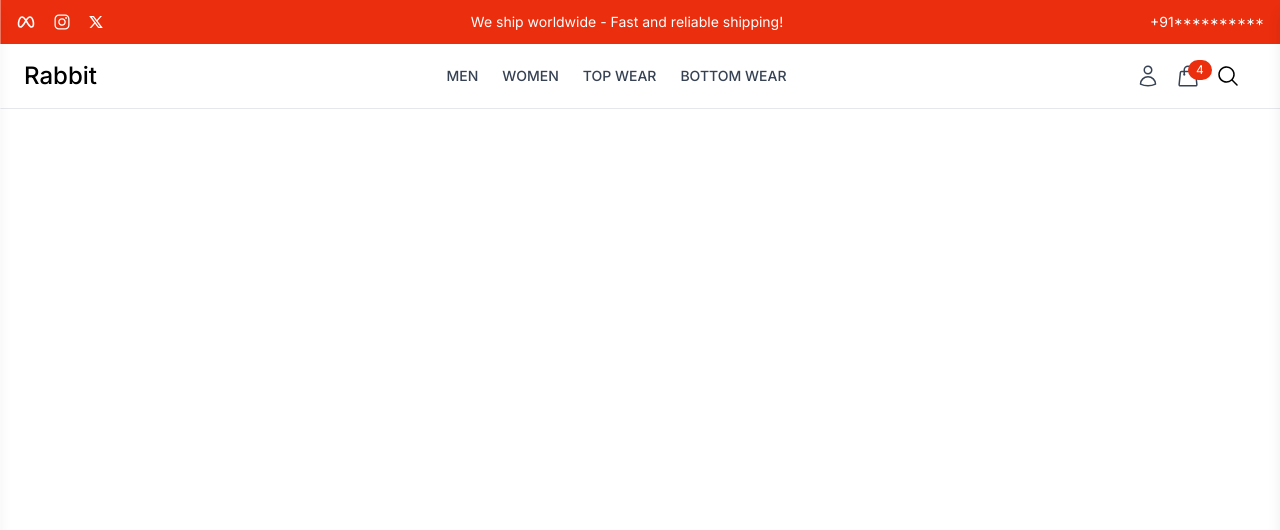
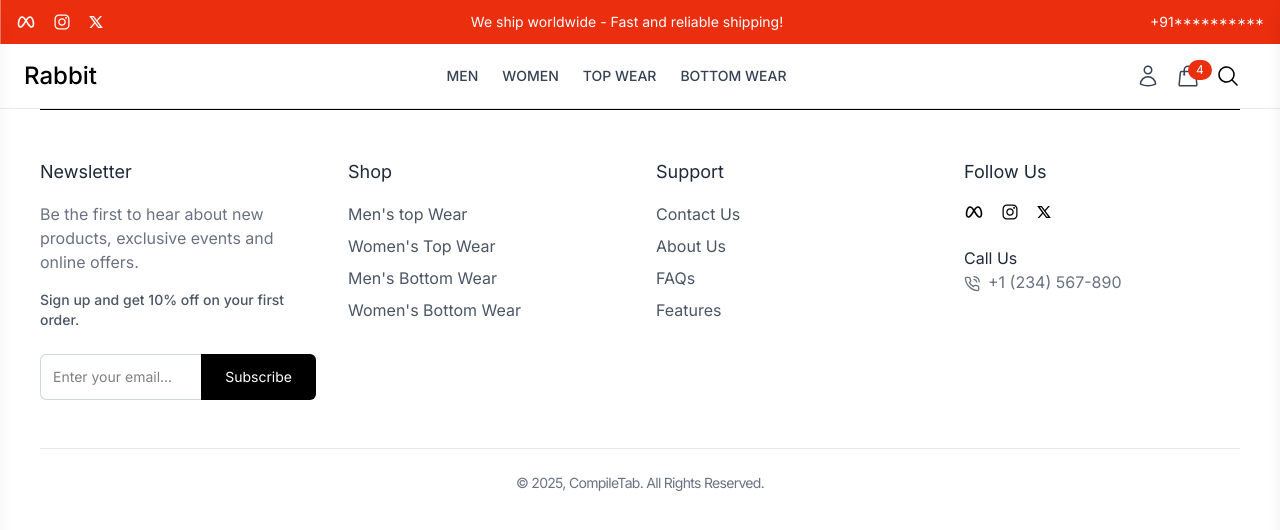
Before and after one commit to hridik-suresh/Rabbit-Co, a React (Vite) app in the folder frontend/vite-project/: page / in a window 1280 px wide. Shown: the top 530 px of the page. Built offline with nearby package versions, Linux system fonts and the light colour scheme.

Commit message:
Footer is completed.

```diff
--- /dev/null
+++ b/frontend/vite-project/src/components/Common/Footer.jsx
@@ -0,0 +1,137 @@
+import { Link } from "react-router-dom";
+import { TbBrandMeta } from "react-icons/tb";
+import { IoLogoInstagram } from "react-icons/io";
+import { RiTwitterXLine } from "react-icons/ri";
+import { FiPhoneCall } from "react-icons/fi";
+
+function Footer() {
+  return (
+    <footer className="border-t mx-10  py-12">
+      <div className="container  mx-auto grid grid-cols-1 md:grid-cols-4 gap-8 px-4 lg:px-0">
+        <div>
+          <h3 className="text-lg text-gray-800 mb-4">Newsletter</h3>
+          <p className="text-gray-500 mb-4">
+            Be the first to hear about new products, exclusive events and online
+            offers.
+          </p>
+          <p className="font-medium text-sm text-gray-600 mb-6">
+            Sign up and get 10% off on your first order.
+          </p>
+
+          {/* {Newsletter form} */}
+          <form className="flex">
+            <input
+              type="email"
+              placeholder="Enter your email..."
+              className="p-3 w-full text-sm border-t border-l border-b border-gray-300 rounded-l-md focus:outline-none focus:ring-2 focus:ring-gray-500 transition-all"
+              required
+            />
+            <button
+              type="submit"
+              className="bg-black text-white px-6 py-3 text-sm rounded-r-md hover:bg-gray-800 transition-all"
+            >
+              Subscribe
+            </button>
+          </form>
+        </div>
+
+        {/* {Shop links} */}
+        <div>
+          <h3 className="text-lg text-gray-800 mb-4">Shop</h3>
+          <ul className="space-y-2 text-gray-600 ">
+            <li>
+              <Link to="#" className="hover:text-gray-500 transition-colors">
+                Men's top Wear
+              </Link>
+            </li>
+            <li>
+              <Link to="#" className="hover:text-gray-500 transition-colors">
+                Women's Top Wear
+              </Link>
+            </li>
+            <li>
+              <Link to="#" className="hover:text-gray-500 transition-colors">
+                Men's Bottom Wear
+              </Link>
+            </li>
+            <li>
+              <Link to="#" className="hover:text-gray-500 transition-colors">
+                Women's Bottom Wear
+              </Link>
+            </li>
+          </ul>
+        </div>
+
+        {/* {Support links} */}
+        <div>
+          <h3 className="text-lg text-gray-800 mb-4">Support</h3>
+          <ul className="space-y-2 text-gray-600 ">
+            <li>
+              <Link to="#" className="hover:text-gray-500 transition-colors">
+                Contact Us
+              </Link>
+            </li>
+            <li>
+              <Link to="#" className="hover:text-gray-500 transition-colors">
+                About Us
+              </Link>
+            </li>
+            <li>
+              <Link to="#" className="hover:text-gray-500 transition-colors">
+                FAQs
+              </Link>
+            </li>
+            <li>
+              <Link to="#" className="hover:text-gray-500 transition-colors">
+                Features
+              </Link>
+            </li>
+          </ul>
+        </div>
+
+        {/* {Follow us} */}
+        <div>
+          <h3 className="text-lg text-gray-800 mb-4">Follow Us</h3>
+          <div className="flex items-center space-x-4 mb-6">
+            <a
+              href="https://www.facebook.com"
+              target="_blank"
+              rel="noopener noreferrer"
+              className="hover:text-gray-500 "
+            >
+              <TbBrandMeta className="size-5" />
+            </a>
+            <a
+              href="https://www.facebook.com"
+              target="_blank"
+              rel="noopener noreferrer"
+              className="hover:text-gray-500 "
+            >
+              <IoLogoInstagram className="size-5" />
+            </a>
+            <a
+              href="https://www.facebook.com"
+              target="_blank"
+              rel="noopener noreferrer"
+              className="hover:text-gray-500 "
+            >
+              <RiTwitterXLine className="size-4" />
+            </a>
+          </div>
+          <p className="text-gray-800">Call Us</p>
+          <p className="text-gray-500 ">
+            <FiPhoneCall className="inline-block mr-2" />
+            +1 (234) 567-890
+          </p>
+        </div>
+      </div>
+
+      {/* {Footer bottom} */}
+      <div className="container mx-auto mt-12 px-4 lg:px-0 border-t border-gray-200 pt-6">
+        <p className="text-gray-500 text-sm tracking-tighter text-center">&copy; 2025, CompileTab. All Rights Reserved.</p>
+      </div>
+    </footer>
+  );
+}
+
+export default Footer;
--- a/frontend/vite-project/src/components/Layout/UserLayout.jsx
+++ b/frontend/vite-project/src/components/Layout/UserLayout.jsx
@@ -1,12 +1,15 @@
+import Footer from "../Common/Footer";
 import Header from "../Common/Header";
 
 
 
 function UserLayout() {
   return (
-    <div>
-      <Header/>
-    </div>
+    <>
+      <Header />
+
+      <Footer/>
+    </>
   );
 }
 
```
